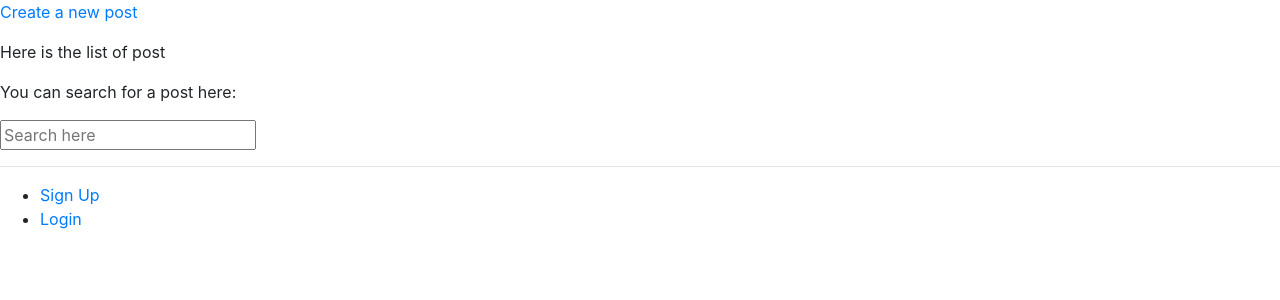
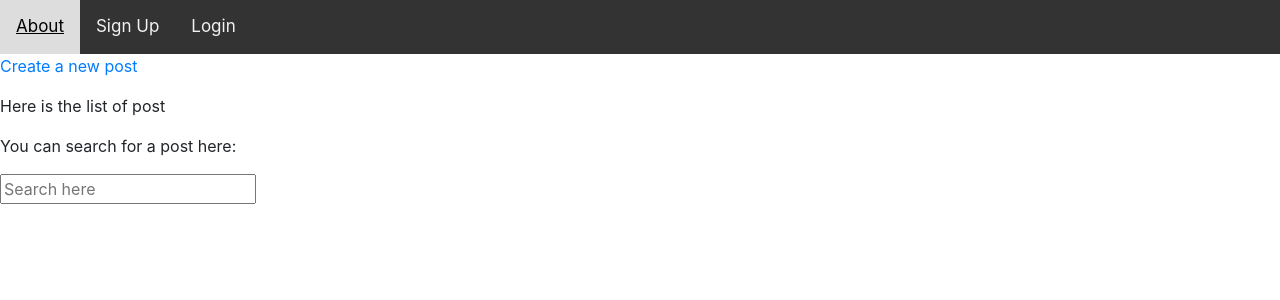
Before and after one commit to duchungvu/servex, a Django app: page /posts/ in a window 1280 px wide. Shown: the top 300 px of the page. Run offline with Django 3.2, Linux system fonts and the light colour scheme; data that the repository does not hold is empty; some libraries are stand-ins or nearby versions.

Commit message:
Add more CSS

```diff
--- a/posts/static/posts/main.css
+++ b/posts/static/posts/main.css
@@ -63,6 +63,30 @@
     padding: 0 5px;
 }
 
+.topnav {
+    overflow: hidden;
+    background-color: #333;
+}
+
+.topnav a {
+    float: left;
+    color: #f2f2f2;
+    text-align: center;
+    padding: 14px 16px;
+    text-decoration: none;
+    font-size: 17px;
+}
+
+.topnav a:hover {
+    background-color: #ddd;
+    color: black;
+}
+
+.topnav a.active {
+    background-color: #4CAF50;
+    color: white;
+}
+
 .p-b-26 {
     padding-bottom: 26px;
 }
--- a/posts/templates/base.html
+++ b/posts/templates/base.html
@@ -13,22 +13,18 @@
         <link rel="stylesheet" href="https://stackpath.bootstrapcdn.com/bootstrap/4.4.1/css/bootstrap.min.css" integrity="sha384-Vkoo8x4CGsO3+Hhxv8T/Q5PaXtkKtu6ug5TOeNV6gBiFeWPGFN9MuhOf23Q9Ifjh" crossorigin="anonymous">
         <script src="https://stackpath.bootstrapcdn.com/bootstrap/4.4.1/js/bootstrap.min.js" integrity="sha384-wfSDF2E50Y2D1uUdj0O3uMBJnjuUD4Ih7YwaYd1iqfktj0Uod8GCExl3Og8ifwB6" crossorigin="anonymous"></script>
     <body>
-        <div>
-            {% block body_block %}
-            {% endblock %}
+        <div class = "topnav">
+            <a href="{% url 'index' %}">About</a>
+            {% if user.is_authenticated %}
+                <a href="{% url 'posts:post-list' %}">Home</a>
+                <a href="{% url 'profile' user.id %}">Your Profile</a>
+                <a href="{% url 'logout' %}">Log out</a>
+            {% else %}
+                <a href="{% url 'signup' %}">Sign Up</a>
+                <a href="{% url 'login' %}">Login</a>
+            {% endif %}
         </div>
-        <hr />
-        <div>
-            <ul>
-                {% if user.is_authenticated %}
-                    <li><a href="{% url 'profile' user.id %}">Your Profile</a></li>
-                    <li><a href="{% url 'posts:post-list' %}">Home</a></li>
-                    <li><a href="{% url 'logout' %}">Log out</a></li>
-                {% else %}
-                    <li><a href="{% url 'signup' %}">Sign Up</a></li>
-                    <li><a href="{% url 'login' %}">Login</a></li>
-                {% endif %}
-            </ul>
-        </div>
+        {% block body_block %}
+        {% endblock %}
     </body>
 </html>
--- a/posts/templates/posts/post.html
+++ b/posts/templates/posts/post.html
@@ -13,7 +13,7 @@
     {% if post.status == "PENDING"%}
         <strong><a href="{% url 'posts:apply' post.id %}">I want to help!</a></strong>
     {% else %}
-        This post is close
+        This post is closed
     {% endif %}
 {% endif %}
 {% endblock %}
--- a/posts/views.py
+++ b/posts/views.py
@@ -11,7 +11,7 @@
 # Create your views here.
 def index(request):
     return render(request,
-                'base.html',
+                'posts/index.html',
                 {'userprofile' : UserProfile.objects.all()})
 
 
```
Also changed, not shown: posts/templates/posts/index.html (+5 -5 lines).
